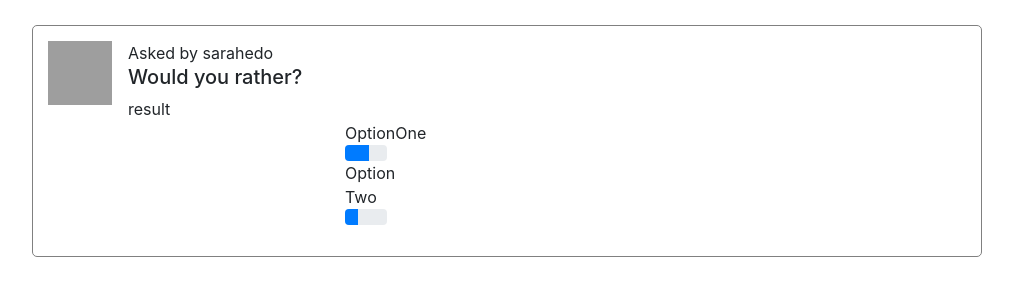
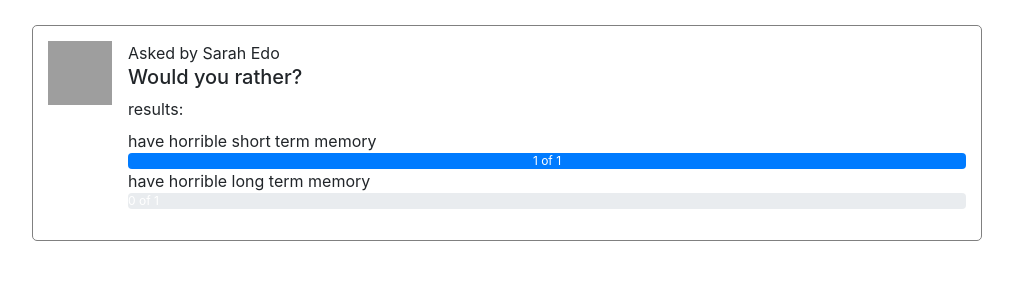
Before and after one commit to Akram11/would-you-rather, a React (Create React App) app: page / in a window 1280 px wide. Shown: the top 300 px of the page, without its empty margins (133-1146 px from the left). Built offline with nearby package versions, Linux system fonts and the light colour scheme; grey boxes are pictures that could not be loaded.

Commit message:
added data to AnsweredQuesetion UI

```diff
--- a/src/components/AnsweredQuestion.js
+++ b/src/components/AnsweredQuestion.js
@@ -6,11 +6,22 @@ import Row from 'react-bootstrap/Row';
 import Media from 'react-bootstrap/Media';
 import ProgressBar from 'react-bootstrap/ProgressBar'
 import { connect } from "react-redux";
+import { Badge } from 'react-bootstrap'
+
+
 
 class AnsweredQuestion extends Component {
   render() {
     console.log(this.props)
-    const author = this.props.questions[this.props.id].author
+    const { authedUser, users, questions, id } = this.props
+    const authorID = questions[id].author
+    const authorName = users[authorID].name
+    const AuthedAnswer = users[authedUser].answers[id]
+    const OptionOneVotes = questions[id].optionOne.votes.length
+    const OptionTwoVotes = questions[id].optionTwo.votes.length
+    const totalVotes = OptionTwoVotes + OptionOneVotes
+
+    console.log('sfsf', AuthedAnswer, OptionOneVotes)
     return (
       <div className='container'>
         <div className='question'>
@@ -23,17 +34,17 @@ class AnsweredQuestion extends Component {
               alt='Generic placeholder'
             />
             <Media.Body>
-              Asked by {author}
+              Asked by {authorName}
               <h5> Would you rather?</h5>
-              result
+              results:
               <Form>
                 <Form.Group as={Row}>
-                    <Form.Label as='legend' column sm={3} />
-                    <Col lg={1}>
-                    OptionOne
-                    <ProgressBar now={57} />
-                    Option Two
-                    <ProgressBar now={30} />
+                  <Form.Label as='legend' />
+                  <Col >
+                    <span>{questions[id].optionOne.text}</span>
+                    <ProgressBar max={totalVotes} now={OptionOneVotes * 10} label={`${OptionOneVotes} of ${totalVotes}`} />
+                    <span>{questions[id].optionTwo.text}</span>
+                    <ProgressBar max={totalVotes} now={OptionTwoVotes * 10} label={`${OptionTwoVotes} of ${totalVotes}`} />
                   </Col>
                 </Form.Group>
               </Form>
@@ -45,10 +56,11 @@ class AnsweredQuestion extends Component {
   }
 }
 
- function mapStateToProps({users, questions, authedUser}, props) {
-     const {id} = props.match.params
+function mapStateToProps({ users, questions, authedUser }, props) {
+  const { id } = props.match.params
   return {
     id,
+    authedUser,
     questions,
     users
   }
--- a/src/index.css
+++ b/src/index.css
@@ -14,6 +14,7 @@ body {
 
 .container {
   max-width: 1000px;
+  min-width: 300px;
   margin: 0px auto;
   padding: 10px;
   display: flex;
```
Lines whose indentation alone changed are shown as unchanged.
